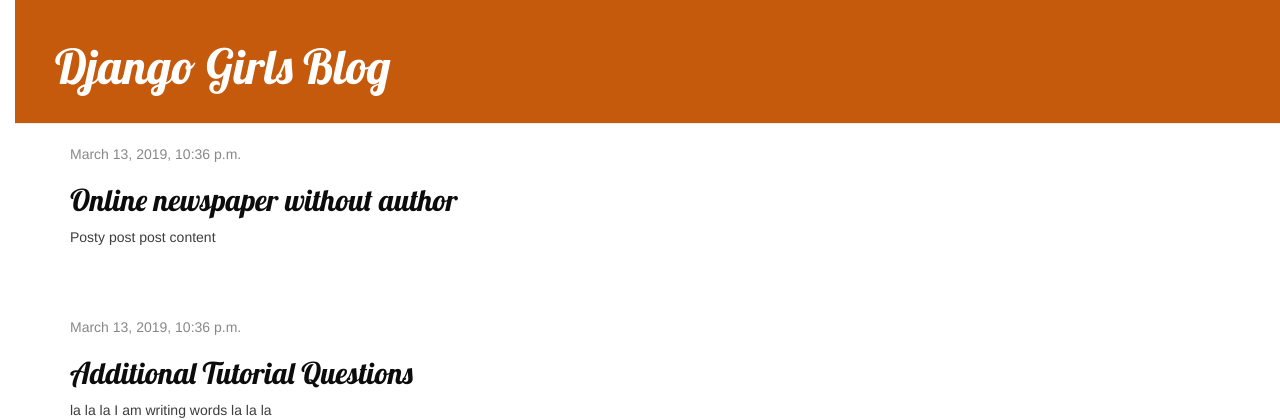
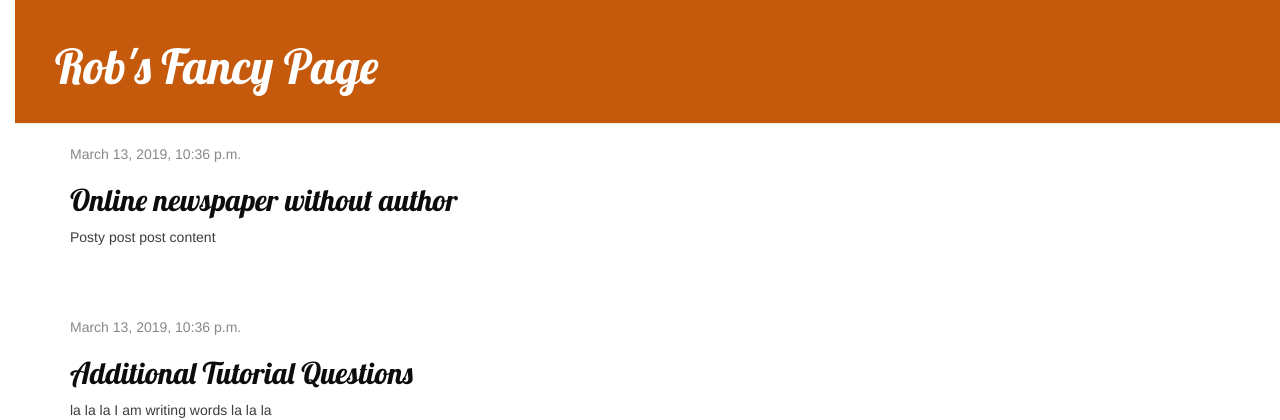
Before and after one commit to HeartthrobRob/my-first-blog, a Django app: page / in a window 1280 px wide. Shown: the top 420 px of the page. Run offline with Django 3.2, Linux system fonts and the light colour scheme; data comes from the database, SQL or seed files in the repository; some libraries are stand-ins or nearby versions.

Commit message:
Changed title

```diff
--- a/virtenv/blog/templates/blog/base.html
+++ b/virtenv/blog/templates/blog/base.html
@@ -9,7 +9,7 @@
     </head>
     <body>
         <div class="page-header">
-            <h1><a href="/">Django Girls Blog</a></h1>
+            <h1><a href="/">Rob's Fancy Page</a></h1>
         </div>
         <div class="content container">
             <div class="row">
```
